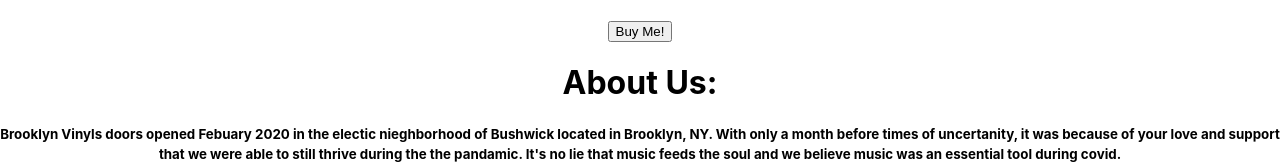
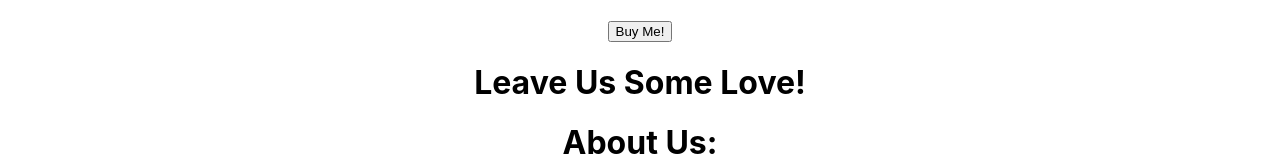
Before and after one commit to JustenBass/vinyls-brooklyn, a React (Create React App) app: page / in a window 1280 px wide. Shown: the part 3143-3307 px from the top of the page. Built offline with nearby package versions, Linux system fonts and the light colour scheme; data requests are answered from the project's data file.

Commit message:
commit message

```diff
--- a/src/components/App.js
+++ b/src/components/App.js
@@ -1,5 +1,6 @@
 import React from 'react';
 import VinylList from './VinylList';
+import CommentForm from './CommentForm';
 import About from './About';
 import './App.css';
 
@@ -8,6 +9,8 @@
     <div className="App">
      <VinylList />
 
+     <CommentForm />
+
      <About />
     </div>
   );
--- /dev/null
+++ b/src/components/CommentForm.js
@@ -0,0 +1,13 @@
+import React from "react";
+
+function CommentForm(){
+    return(
+        <div>
+            <center>
+                <h1>Leave Us Some Love!</h1>
+            </center>
+        </div>
+    )
+}
+
+export default CommentForm
```
